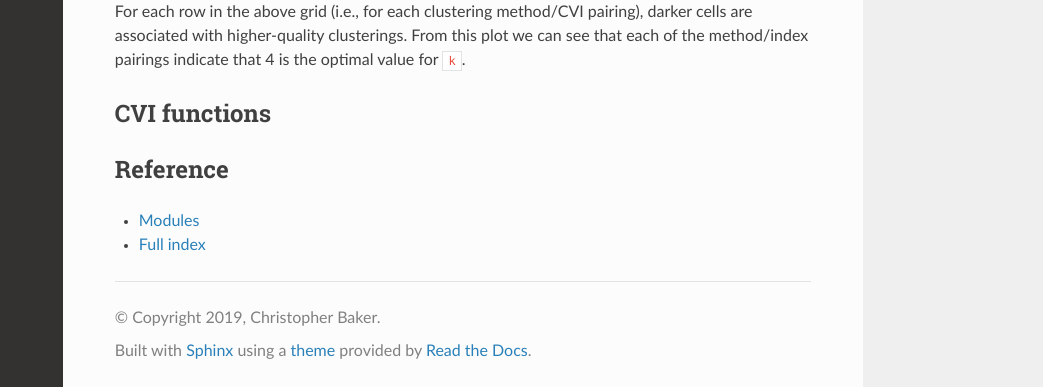
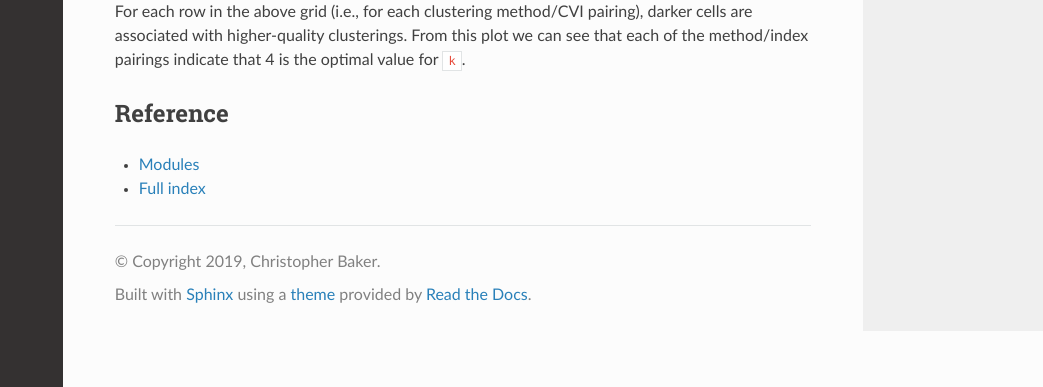
Before and after one commit to crew102/validclust, a Sphinx documentation site: the page built from docs/source/index.rst, in a window 1280 px wide and 900 px high, scrolled down 1709 px, cut to the strip 513-900 px from the top of the window. Shown: the whole strip, without its empty margins (237-1280 px from the left). Built offline with Sphinx 7.4.7 and the Read the Docs theme 2.0.0, drawn with Linux system fonts in a browser that asks for light colours.

Commit message:
drop cvi-funs.md doc file

```diff
--- a/docs/source/cvi-funs.md
+++ /dev/null
@@ -1 +0,0 @@
-## CVI functions
--- a/docs/source/index.rst
+++ b/docs/source/index.rst
@@ -8,8 +8,6 @@ validclust
    :maxdepth: 2
    :caption: Contents:
 
-.. mdinclude:: cvi-funs.md
-
 Reference
 ------------------------------------
 
```
